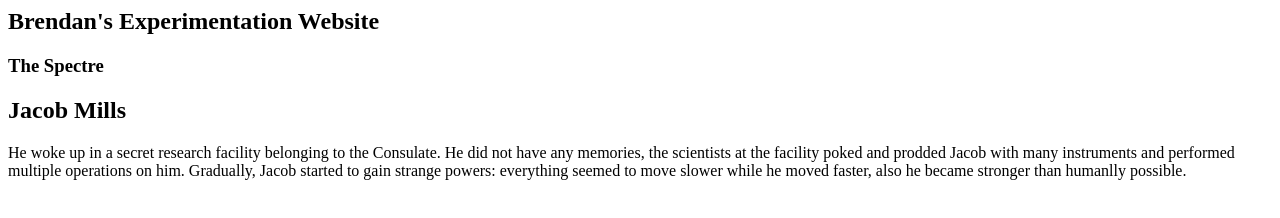
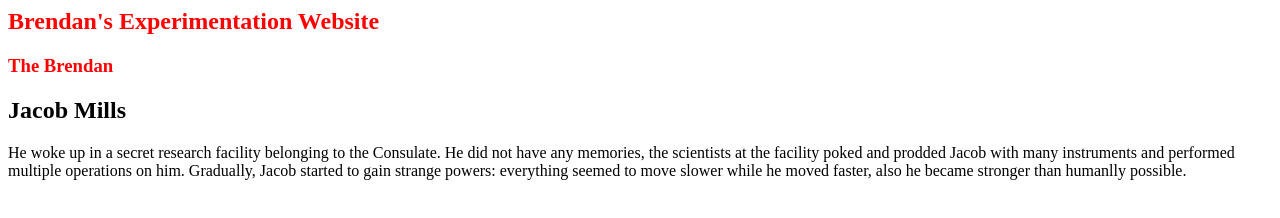
Before and after one commit to brendancummings/brendanc, a plain HTML site: page index.html in a window 1280 px wide. Drawn offline with Linux system fonts and the light colour scheme.

Commit message:
Update index.html

```diff
--- a/index.html
+++ b/index.html
@@ -2,6 +2,7 @@
 <html>
 <head>
 	<title>experimentation</title>
+	<link rel="stylesheet" type="text/css" href="css/styles.css">
 </head>
 <body>
 <div class="wrapper">
@@ -10,7 +11,7 @@
 	</section>
 	<section class="mainsec">
 		<article class="spectre">
-				<h1>The Spectre</h1>
+			<h1>The Brendan</h1>
 			<h2>Jacob Mills</h2>
 			<p>He woke up in a secret research facility belonging to the Consulate. He did not have any memories, the scientists at the facility poked and prodded Jacob with many instruments and performed multiple operations on him. Gradually, Jacob started to gain strange powers: everything seemed to move slower while he moved faster, also he became stronger than humanlly possible.</p>
 		</article>
```
Lines whose indentation alone changed are shown as unchanged.
